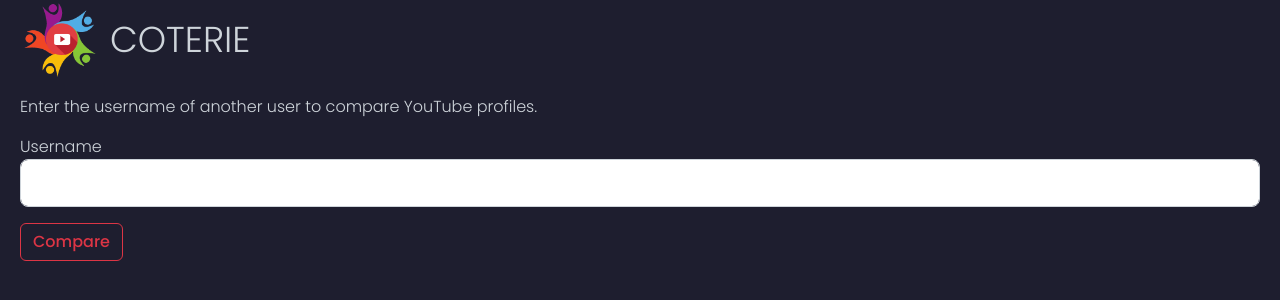
After one commit to onmyraedar/gryphhacks2022, a Flask app: page /compareform in a window 1280 px wide. The commit adds this page. Shown: the top 300 px of the page. Run offline with Flask 2, Linux system fonts and the light colour scheme.

Commit message:
Layout changes

```diff
--- /dev/null
+++ b/coterieapp/templates/compare-form.html
@@ -0,0 +1,30 @@
+{% extends "layout.html" %}
+{% block content %}
+<div class="compare-form">
+    <p class="compare-form-title">
+        Enter the username of another user to compare YouTube profiles.
+    </p>
+    <form method="POST" action="">
+        {{ form.hidden_tag() }}
+        <fieldset>
+            <div class="form-group">
+                {{ form.username.label(class="form-control.label") }}
+                {% if form.username.errors %}
+                    {{ form.username(class="form-control form-control-lg is-invalid") }}
+                    <div class="invalid-feedback">
+                        {% for error in form.username.errors %}
+                        <span>{{ error }}</span>
+                        {% endfor %}
+                    </div>
+                {% else %}
+                    {{ form.username(class="form-control form-control-lg") }}
+                {% endif %}
+            </div>
+        </fieldset>
+        <div class="form-group compare-btn">
+            {{ form.submit(class="btn btn-outline-danger") }}
+        </div>
+    </form>
+</div>
+
+{% endblock content %}
--- a/coterieapp/templates/home.html
+++ b/coterieapp/templates/home.html
@@ -4,19 +4,19 @@
 <div class="profile-step">
     <p>Authenticate with Google OAuth2</p>
     <div class="profile-step-link-container">
-        <a href="#">Step 1</a>
+        <a href="{{ url_for('authenticate') }}">Step 1</a>
     </div>
 </div>
 <div class="profile-step">
     <p>Retrieve your YouTube data from the API</p>
     <div class="profile-step-link-container">
-        <a href="#">Step 2</a>
+        <a href="{{ url_for('data') }}">Step 2</a>
     </div>
 </div>
 <div class="profile-step">
     <p>Generate your profile</p>
     <div class="profile-step-link-container">
-        <a href="#">Step 3</a>
+        <a href="{{ url_for('profile', username=current_user.username) }}">Step 3</a>
     </div>
 </div>
 
--- a/coterieapp/templates/layout.html
+++ b/coterieapp/templates/layout.html
@@ -14,15 +14,34 @@
 </head>
 <body>
     <header>
-        <div class="header-content">
+        <div class="header-content-left">
             <img class="header-logo" src="/static/logos/coterie-logo-transparent.png" alt="Coterie Logo">
-            <a class="header-app-name" href="#">COTERIE</a>
+            <a class="header-app-name" href="{{ url_for('home') }}">COTERIE</a>
+        </div>
+        <div class="header-dropdown">
+            {% if current_user.is_authenticated %}
+                <button class="header-dropdown-btn">{{ current_user.username }}</button>
+                <div class="header-dropdown-content">
+                    <a href="{{ url_for('profile', username=current_user.username) }}">Profile</a>
+                    <a href="{{ url_for('logout') }}">Sign Out</a>
+                </div>
+            {% endif %}
         </div>
     </header>
     <main>
+        {% with messages = get_flashed_messages(with_categories=True) %}
+            {% if messages %}
+                {% for category, message in messages %}
+                    <div class="alert alert-{{ category }}">
+                        {{ message }}
+                    </div>
+                {% endfor %}
+            {% endif %}
+        {% endwith %}
         {% block content %}{% endblock content %}
     </main>
     <!--Bootstrap JS-->
     <script src="https://cdn.jsdelivr.net/npm/bootstrap@5.2.0-beta1/dist/js/bootstrap.bundle.min.js" integrity="sha384-pprn3073KE6tl6bjs2QrFaJGz5/SUsLqktiwsUTF55Jfv3qYSDhgCecCxMW52nD2" crossorigin="anonymous"></script>
+    {% block scripts %}{% endblock scripts %}
 </body>
 </html>
```
Also changed, not shown: coterieapp/templates/compare.html (+8 -2 lines), coterieapp/templates/profile.html (+12 -5 lines).
